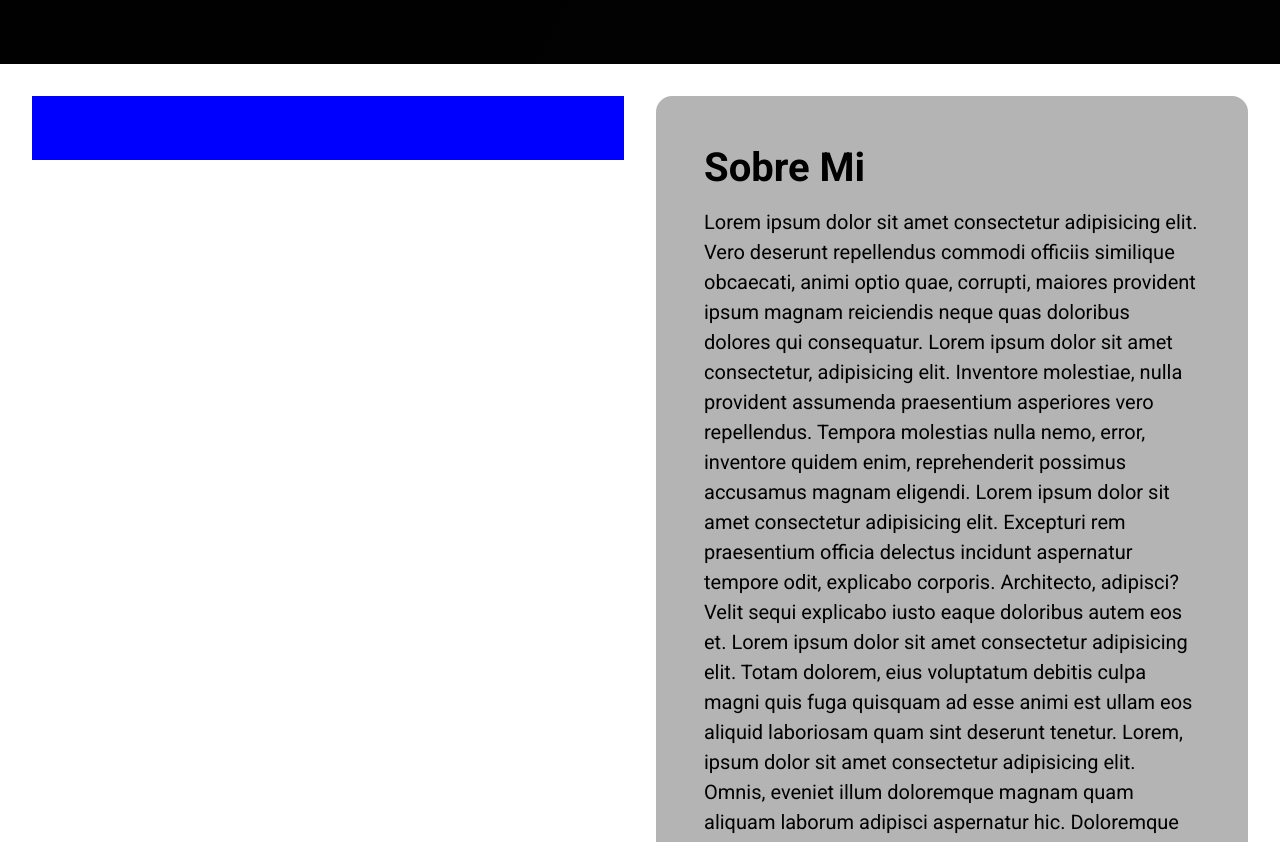
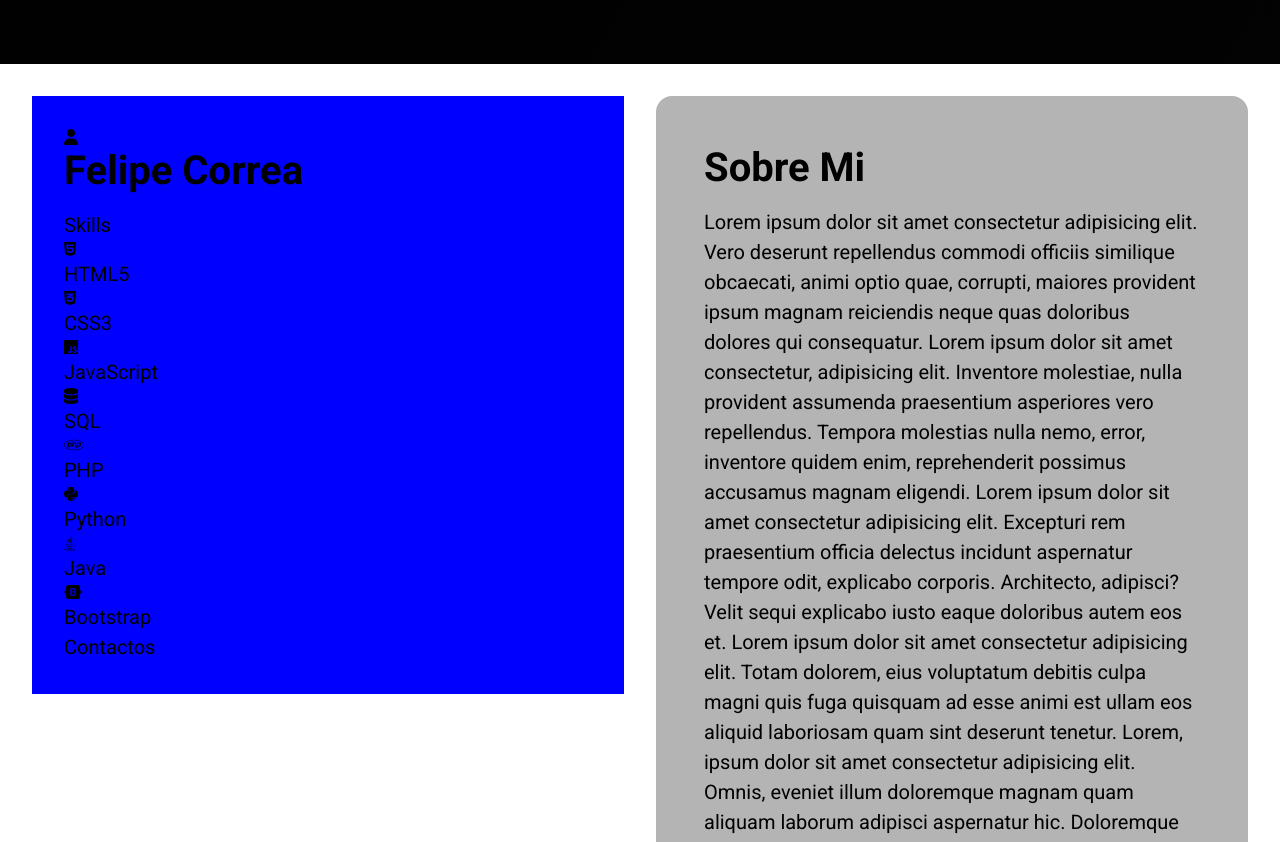
Before and after one commit to FelipeCorreaCamio/Portafolio, a plain HTML site: page index.html in a window 1280 px wide. Shown: the part 640-1482 px from the top of the page. Drawn offline with Linux system fonts and the light colour scheme; a web font is replaced by a local one.

Commit message:
modifique este apartado para añadir mas sobre el cartel 'sobre mi'

```diff
--- a/index.html
+++ b/index.html
@@ -57,7 +57,30 @@
 
      <section class="sobre-mi" id="Sobre">
         <div class="sobre-mi-box">
+            <div class="icono " > <i class="fa-solid fa-user "></i></div>
+            <h2>Felipe Correa</h2>
+            <div class="contenedor-detalles">
+                <div class="box-detalle skills">
+                    <div class="box-skill titulo"><p>Skills</p></div>
 
+                        <div class="skills-list">
+                            <div class="box-skill box"><i class="fa-brands fa-html5"></i><p class="caption">HTML5</p></div>
+                            <div class="box-skill box"><i class="fa-brands fa-css3-alt"></i><p class="caption">CSS3</p></div>
+                            <div class="box-skill box"><i class="fa-brands fa-js"></i><p class="caption">JavaScript</p></div>
+                            <div class="box-skill box"><i class="fa-solid fa-database"></i><p class="caption">SQL</p></div>
+                            <div class="box-skill box"><i class="fa-brands fa-php"></i><p class="caption">PHP</p></div>
+                            <div class="box-skill box"><i class="fa-brands fa-python"></i><p class="caption">Python</p></div>
+                            <div class="box-skill box"><i class="fa-brands fa-java"></i><p class="caption">Java</p></div>
+                            <div class="box-skill box"><i class="fa-brands fa-bootstrap"></i><p class="caption">Bootstrap</p></div>
+
+
+                        </div>
+
+                </div>
+                <div class="box-detalle contactos">
+                     <div class="box-skill titulo"><p>Contactos</p></div>
+                </div>
+            </div>
         </div>
        <div class="sobre-mi-box contenedor-texto">
         <h2>Sobre Mi</h2>
```
